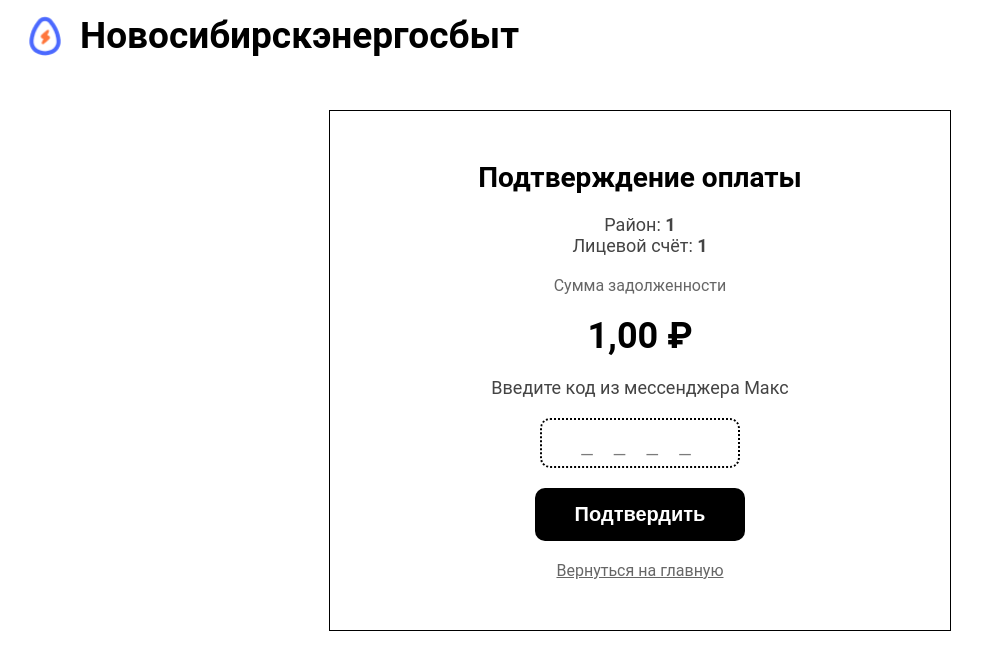
After one commit to HVOSTIK-ILYA/vkr, a PHP site: page /sms.php in a window 1280 px wide. The commit adds this page. Shown: the top 670 px of the page, without its empty margins (0-985 px from the left). Run offline with PHP 8.4, Linux system fonts and the light colour scheme; the visitor is signed in with stand-in values (Sample User, id 1).

Commit message:
Добавил обработку платяжа

```diff
--- a/public/save.php
+++ b/public/save.php
@@ -40,7 +40,7 @@ if (!in_array($district, $allowed_districts)) {
     die("Ошибка: выбран неверный район.");
 }
 
-$stmt = $mysqli->prepare("INSERT INTO applications (district, account_number) VALUES (?, ?)");
+$stmt = $mysqli->prepare("INSERT INTO by_ls (district, account_number) VALUES (?, ?)");
 
 if ($stmt === false) {
     die("Ошибка подготовки запроса: " . $mysqli->error);
--- /dev/null
+++ b/public/sms.php
@@ -0,0 +1,124 @@
+<?php
+session_start();
+
+if (!isset($_SESSION['debt'], $_SESSION['account_number'], $_SESSION['district'])) {
+    header('Location: index.html');
+    exit;
+}
+
+$debt           = $_SESSION['debt'];
+$account_number = $_SESSION['account_number'];
+$district       = $_SESSION['district'];
+?>
+<!DOCTYPE html>
+<html lang="ru">
+<head>
+    <meta charset="UTF-8">
+    <meta name="viewport" content="width=device-width, initial-scale=1.0">
+    <title>Подтверждение оплаты — Новосибирскэнергосбыт</title>
+    <link rel="stylesheet" href="style.css">
+    <style>
+        .sms-page {
+            display: flex;
+            flex-direction: column;
+            align-items: center;
+            justify-content: center;
+            min-height: 60vh;
+            padding: 40px 20px;
+        }
+        .sms-card {
+            border: black solid 1px;
+            padding: 50px 60px;
+            max-width: 500px;
+            width: 100%;
+            display: flex;
+            flex-direction: column;
+            align-items: center;
+            gap: 20px;
+        }
+        .sms-card h2 {
+            font-size: 28px;
+            font-weight: bold;
+            text-align: center;
+            margin: 0;
+        }
+        .sms-info {
+            font-size: 18px;
+            text-align: center;
+            color: #444;
+        }
+        .sms-debt {
+            font-size: 36px;
+            font-weight: bold;
+            text-align: center;
+        }
+        .sms-label {
+            font-size: 16px;
+            color: #666;
+            text-align: center;
+        }
+        .sms-card .forma {
+            width: 200px;
+            letter-spacing: 8px;
+            font-size: 24px;
+            text-align: center;
+        }
+        .sms-submit {
+            background-color: black;
+            color: white;
+            padding: 15px 40px;
+            border-radius: 10px;
+            font-weight: bold;
+            font-size: 20px;
+            cursor: pointer;
+        }
+        .sms-back {
+            font-size: 16px;
+            color: #666;
+            text-decoration: underline;
+            cursor: pointer;
+            background: none;
+            border: none;
+        }
+        .sms-error {
+            color: red;
+            font-size: 16px;
+            display: none;
+        }
+    </style>
+</head>
+<body>
+    <header class="site-header">
+        <div class="logo-area">
+            <img src="images/logo.png" alt="Логотип" class="logo-img">
+            <span class="logo-text">Новосибирскэнергосбыт</span>
+        </div>
+    </header>
+    <main class="sms-page">
+        <div class="sms-card">
+            <h2>Подтверждение оплаты</h2>
+            <div class="sms-info">
+                Район: <strong><?= htmlspecialchars($district) ?></strong><br>
+                Лицевой счёт: <strong><?= htmlspecialchars($account_number) ?></strong>
+            </div>
+            <div class="sms-label">Сумма задолженности</div>
+            <div class="sms-debt"><?= number_format((float)$debt, 2, ',', ' ') ?> ₽</div>
+            <div class="sms-info">Введите код из мессенджера Макс</div>
+            <input class="forma" type="text" id="smsCode" maxlength="4" placeholder="_ _ _ _" autocomplete="one-time-code">
+            <div class="sms-error" id="smsError">Неверный код. Попробуйте ещё раз.</div>
+            <button class="sms-submit" onclick="confirmSms()">Подтвердить</button>
+            <a href="index.html" class="sms-back">Вернуться на главную</a>
+        </div>
+    </main>
+    <script>
+        function confirmSms() {
+            const code = document.getElementById('smsCode').value.trim();
+            if (code === '0000') {
+                window.location.href = 'payment.html';
+            } else {
+                document.getElementById('smsError').style.display = 'block';
+            }
+        }
+    </script>
+</body>
+</html>
--- a/public/style.css
+++ b/public/style.css
@@ -132,8 +132,8 @@ body {
     flex:1;
 }
 .img-block{
-    width: 320px;
-    height: 350px;
+    width: 340px;
+    height: 340px;
 }
 .h1{
     font-size: 70px;
```
Also changed, not shown: public/check.php (added, +60 -0 lines), public/check_adress.php (added, +45 -0 lines), public/index.html (+45 -6 lines), public/payment.html (added, +30 -0 lines), .claude/settings.local.json.
